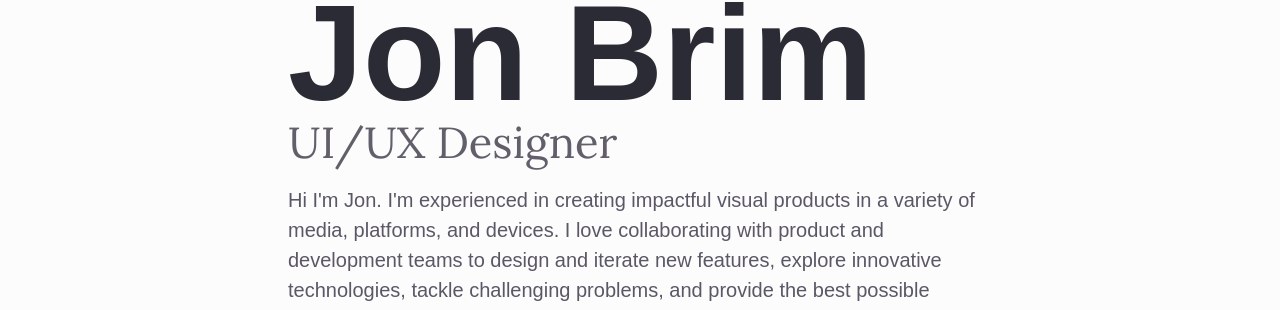
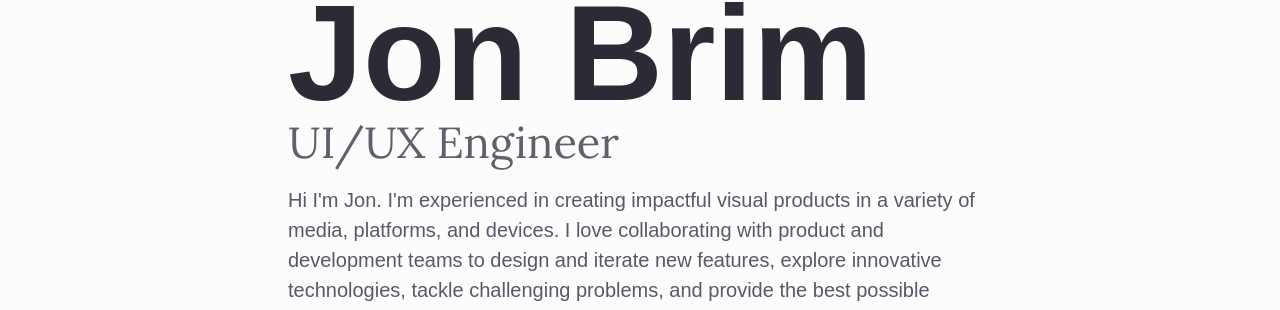
Before and after one commit to JonBrim/JonBrim.github.io, a Jekyll site: the page built from index.md, in a window 1280 px wide and 900 px high. Shown: the part 110-420 px from the top of the window. Built offline with Jekyll 4.4.1, drawn with Linux system fonts in a browser that asks for light colours.

```diff
--- a/_includes/analytics.html
+++ b/_includes/analytics.html
@@ -1,5 +1,5 @@
 <!-- Google tag (gtag.js) -->
-<script async src="https://www.googletagmanager.com/gtag/js?id=G-J7TWWMHVN8"></script>
+<script async src="https://www.googletagmanager.com/gtag/js?id={{ site.google_analytics }}"></script>
 <script>
   window.dataLayer = window.dataLayer || [];
   function gtag(){dataLayer.push(arguments);}
--- a/index.md
+++ b/index.md
@@ -9,7 +9,7 @@ title: "Jon Brim"
       Jon Brim
     </h1>
     <span class="page_sub-title" >
-      UI/UX Designer
+      UI/UX Engineer
     </span>
     <p>
       Hi I'm Jon. I'm experienced in creating impactful visual products in a variety of media, platforms, and devices. I love collaborating with product and development teams to design and iterate new features, explore innovative technologies, tackle challenging problems, and provide the best possible experience to users.
```
